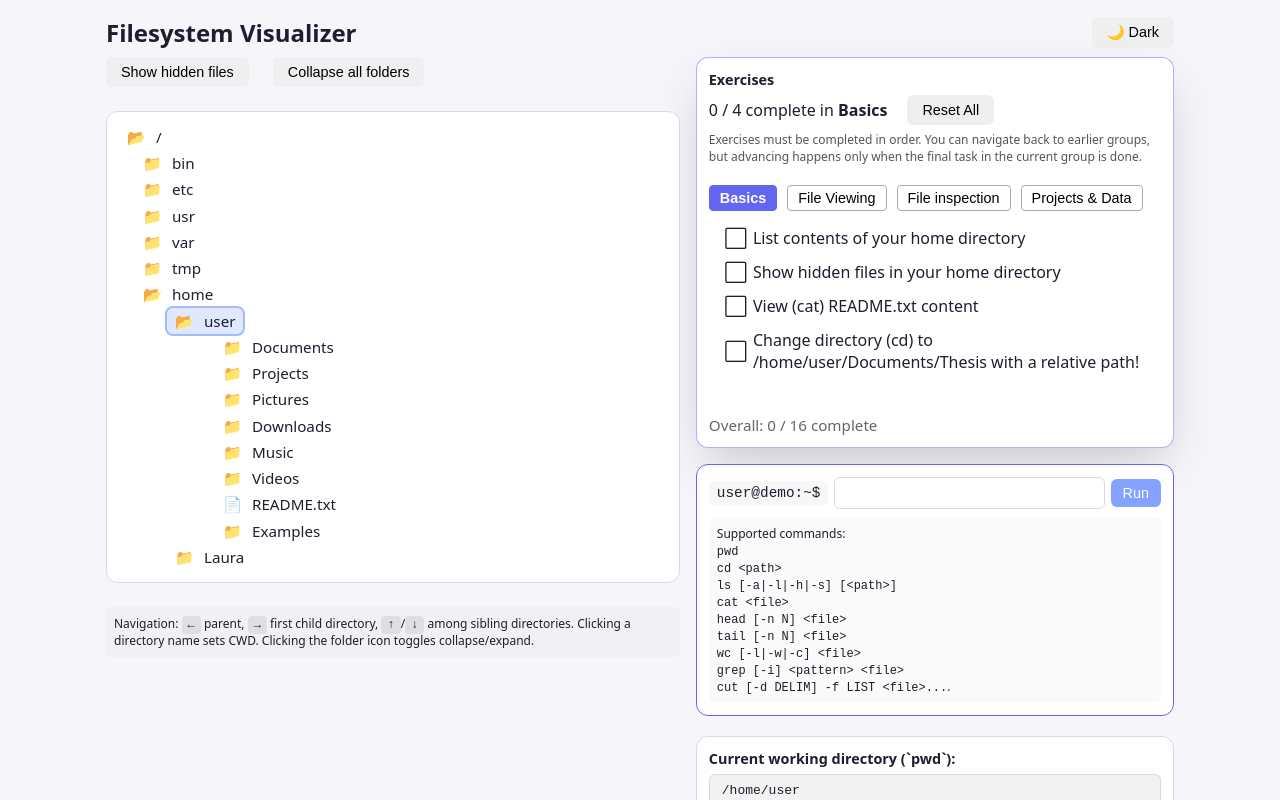
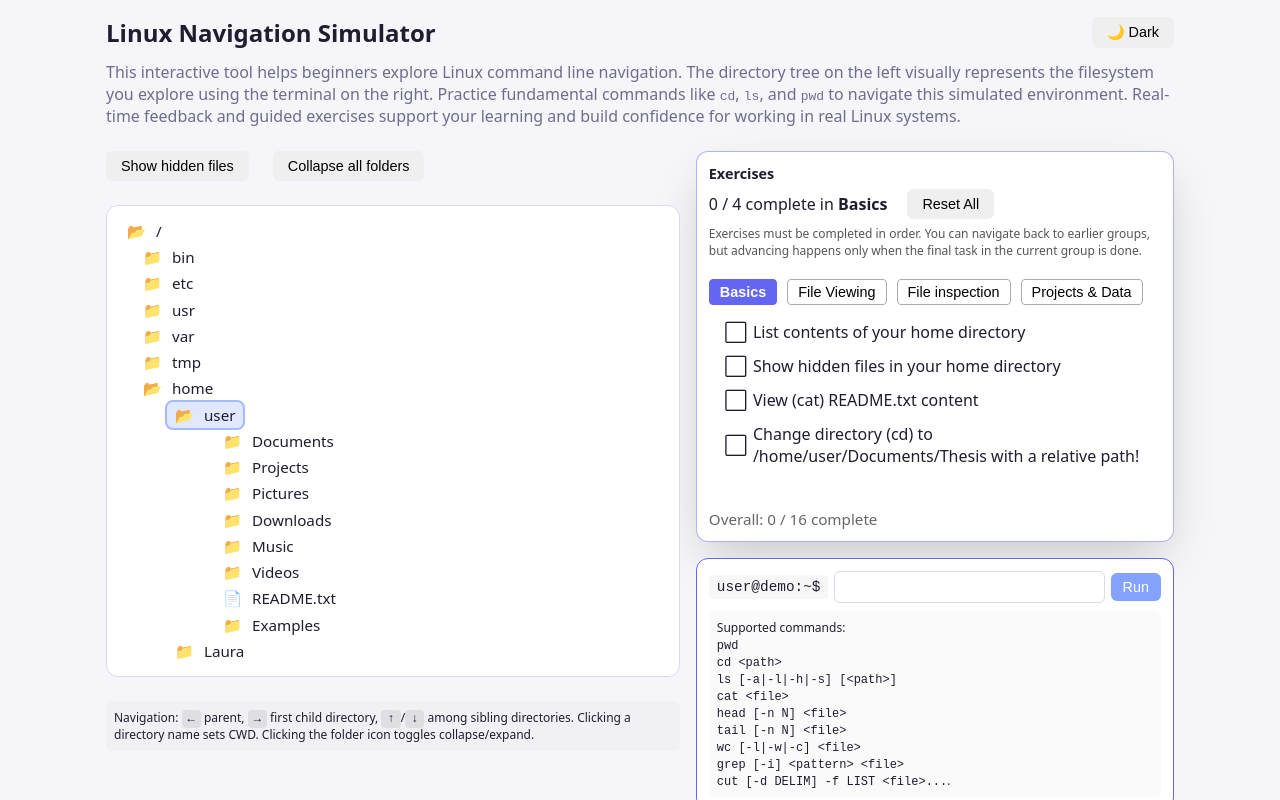
Before and after one commit to lauralwd/linux_simulator, a React (Vite) app: page / in a window 1280 px wide. Shown: the top 800 px of the page. Built offline with nearby package versions, Linux system fonts and the light colour scheme.

Commit message:
better name and description

```diff
--- a/index.html
+++ b/index.html
@@ -2,9 +2,9 @@
 <html lang="en">
   <head>
     <meta charset="utf-8" />
-    <title>Filesystem Visualizer</title>
+    <title>Linux Navigation Simulator</title>
     <meta name="viewport" content="width=device-width,initial-scale=1" />
-    <meta name="description" content="Simulated filesystem tree with cd/pwd visualization" />
+    <meta name="description" content="An interactive simulator to practice essential Linux command line navigation with a visual filesystem and terminal." />
   </head>
   <body>
     <div id="root"></div>
--- a/src/App.tsx
+++ b/src/App.tsx
@@ -1171,13 +1171,18 @@ const App: React.FC = () => {
   return (
     <div className="app">
       <header>
-        <h1>Filesystem Visualizer</h1>
+        <h1>Linux Navigation Simulator</h1>
         <div className="controls">
           <button onClick={() => setDark((d) => !d)} aria-label="Toggle dark mode">
             {dark ? "🌞 Light" : "🌙 Dark"}
           </button>
         </div>
       </header>
+        <div>
+          <p style={{ marginTop: 4, color: "var(--muted)" }}>
+            This interactive tool helps beginners explore Linux command line navigation. The directory tree on the left visually represents the filesystem you explore using the terminal on the right. Practice fundamental commands like <code>cd</code>, <code>ls</code>, and <code>pwd</code> to navigate this simulated environment. Real-time feedback and guided exercises support your learning and build confidence for working in real Linux systems.
+          </p>
+        </div>
 
       <div className="panel">
         <div className="left">
```
